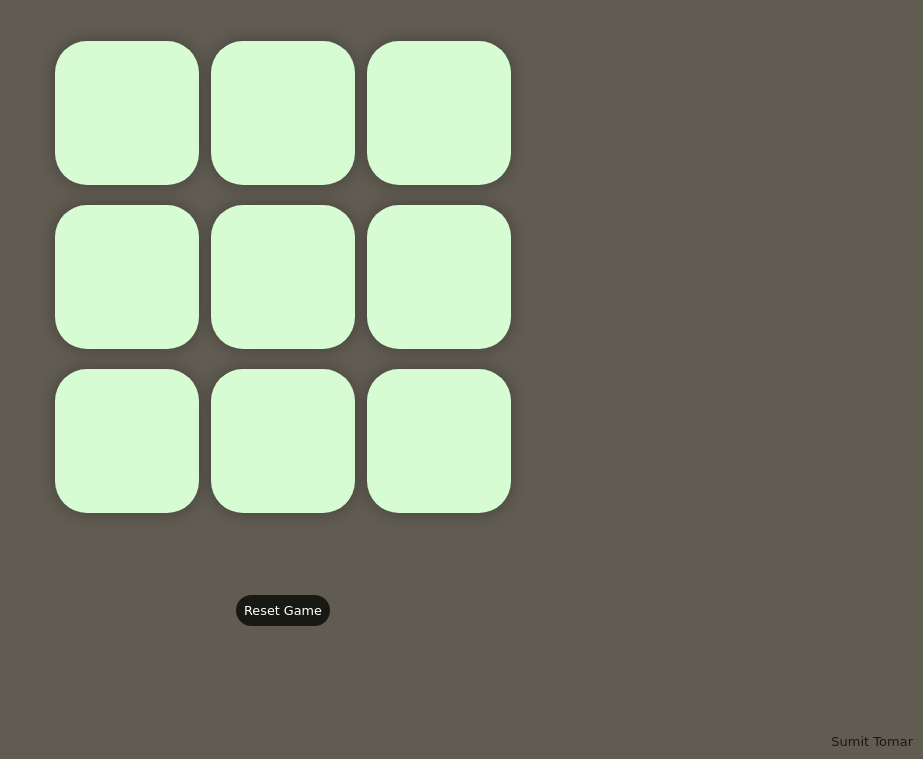
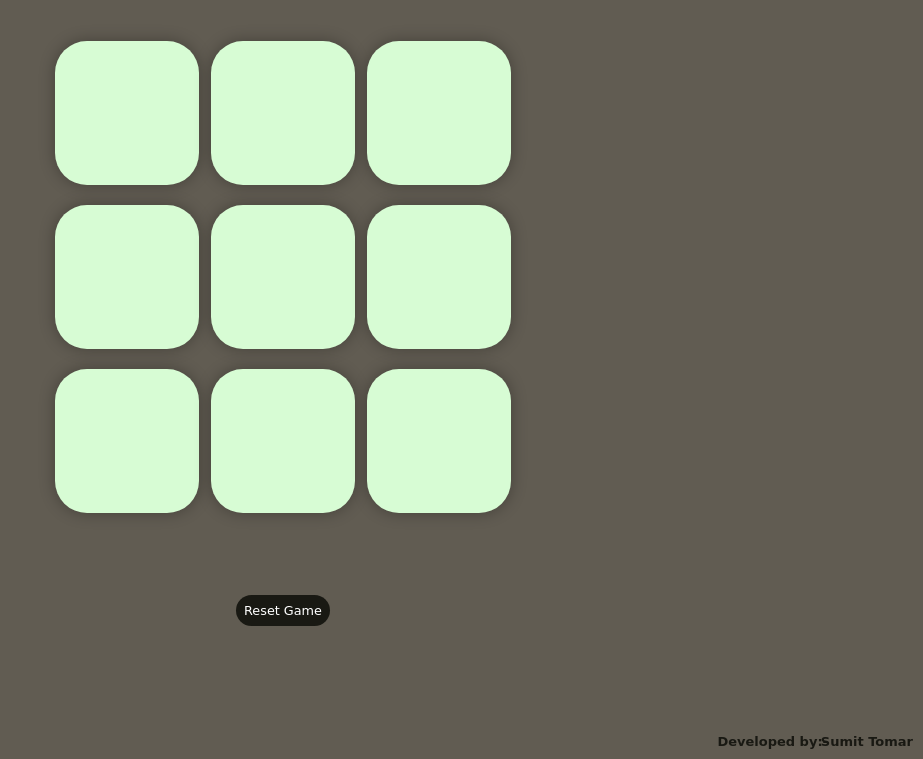
Before and after one commit to smttomar/Tic-Tac-Toe, a plain HTML site: page index.html in a window 1280 px wide. Shown: the part 41-800 px from the top of the page, without its empty margins (357-1280 px from the left). Drawn offline with Linux system fonts and the light colour scheme.

Commit message:
Updated Tic-Tac-Toe project

```diff
--- a/index.html
+++ b/index.html
@@ -16,7 +16,8 @@
       </div>
       <main>
         <h1>Tic Tac Toe</h1>
-        <a href="https://www.instagram.com/smttomar/" target="_blank">Sumit Tomar</a>
+        <h4 id="smt">Developed by:-</h4>
+        <a href="https://www.instagram.com/smttomar/" target="_blank"><h4>Sumit Tomar</h4></a>
         <div class="container">
           <div class="game">
             <button class="box"></button>
--- a/tictactoe.css
+++ b/tictactoe.css
@@ -11,6 +11,15 @@
 
   h1{
     color: #191913;
+  }
+
+  #smt{
+    position: absolute;
+    color: #191913;
+    text-decoration: none;
+    font-size: small;
+    bottom: 10px;
+    right: 95px;
   }
 
   a{
```
